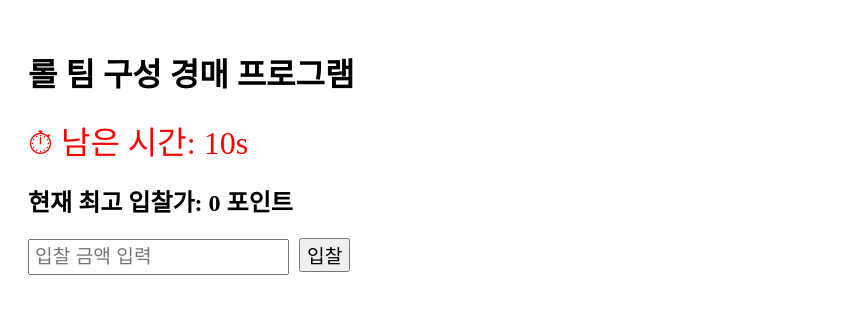
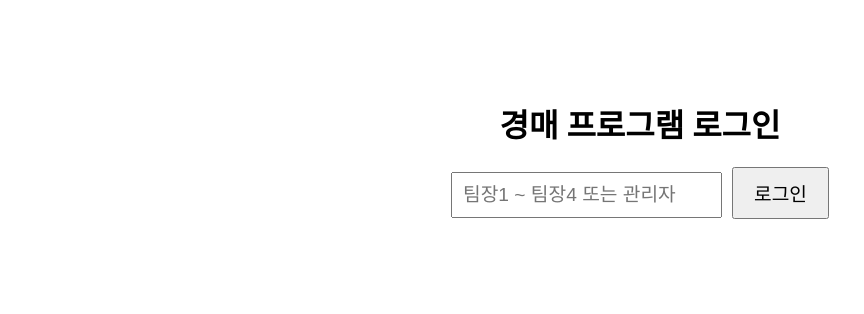
Before and after one commit to eunbee1998/hyupcampauction, a React (Create React App) app: page / in a window 1280 px wide. Shown: the top 314 px of the page, without its empty margins (0-864 px from the left). Built offline with nearby package versions, Linux system fonts and the light colour scheme.

Commit message:
Add files via upload

```diff
--- a/src/App.js
+++ b/src/App.js
@@ -2,8 +2,10 @@
 import React, { useState } from "react";
 import AuctionTimer from "./components/AuctionTimer";
 import BidInput from "./components/BidInput";
+import LoginPage from "./LoginPage";
 
 function App() {
+  const [user, setUser] = useState(null);
   const [highestBid, setHighestBid] = useState(0);
   const [lastBidTime, setLastBidTime] = useState(null);
   const [winner, setWinner] = useState("");
@@ -12,7 +14,7 @@ function App() {
     if (amount > highestBid) {
       setHighestBid(amount);
       setLastBidTime(Date.now());
-      setWinner("팀장"); // 실제 팀장 이름으로 대체 필요
+      setWinner(user);
     }
   };
 
@@ -23,12 +25,19 @@ function App() {
     setLastBidTime(null);
   };
 
+  if (!user) {
+    return <LoginPage onLogin={setUser} />;
+  }
+
   return (
     <div style={{ padding: "20px" }}>
+      <div style={{ position: "absolute", top: "10px", left: "10px", fontSize: "1.2rem" }}>
+        👤 로그인: {user}
+      </div>
       <h1>롤 팀 구성 경매 프로그램</h1>
       <AuctionTimer duration={15} onTimeout={handleTimeout} lastBidTime={lastBidTime} />
       <h2>현재 최고 입찰가: {highestBid} 포인트</h2>
-      <BidInput onBidSubmit={handleBidSubmit} />
+      {user !== "관리자" && <BidInput onBidSubmit={handleBidSubmit} />}
       {winner && <h3>현재 최고 입찰자: {winner}</h3>}
     </div>
   );
--- /dev/null
+++ b/src/LoginPage.js
@@ -0,0 +1,36 @@
+
+import React, { useState } from "react";
+
+const LoginPage = ({ onLogin }) => {
+  const [username, setUsername] = useState("");
+
+  const handleLogin = () => {
+    const trimmed = username.trim();
+    if (trimmed && ["팀장1", "팀장2", "팀장3", "팀장4", "관리자"].includes(trimmed)) {
+      onLogin(trimmed);
+    } else {
+      alert("팀장1~4 또는 관리자 중 하나를 입력하세요.");
+    }
+  };
+
+  return (
+    <div style={{ textAlign: "center", marginTop: "100px" }}>
+      <h1>경매 프로그램 로그인</h1>
+      <input
+        type="text"
+        placeholder="팀장1 ~ 팀장4 또는 관리자"
+        value={username}
+        onChange={(e) => setUsername(e.target.value)}
+        style={{ fontSize: "1.2rem", padding: "10px" }}
+      />
+      <button
+        onClick={handleLogin}
+        style={{ fontSize: "1.2rem", padding: "10px 20px", marginLeft: "10px" }}
+      >
+        로그인
+      </button>
+    </div>
+  );
+};
+
+export default LoginPage;
```
